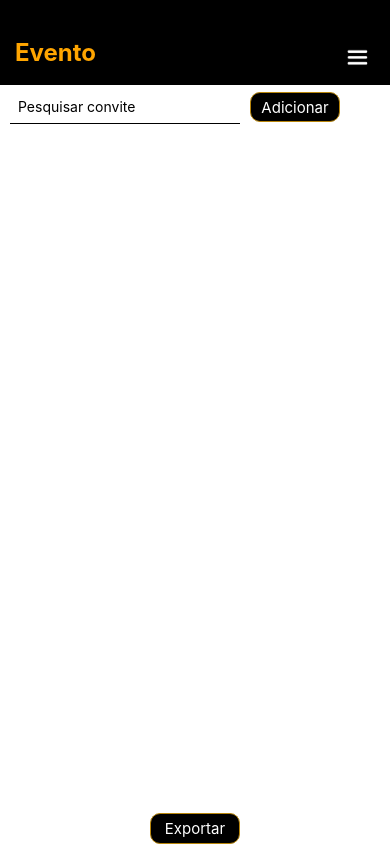
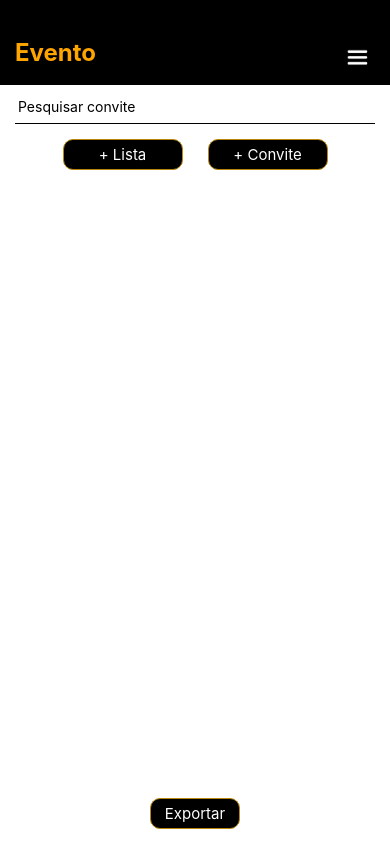
Before and after one commit to TheMatheusVieira/ilumi, a React Native app: screen /Evento in a window 390 px wide. Built offline with nearby package versions, Linux system fonts and the light colour scheme.

Commit message:
save1.14.09.2024

```diff
--- a/Eventos/EventScreen.js
+++ b/Eventos/EventScreen.js
@@ -95,17 +95,27 @@ const EventScreen = ({ navigation }) => {
         </TouchableOpacity>
       </View>
 
-      <View style={styles.inputContainer}>
-        <TextInput
+<View style={styles.pesquisarConv}>
+      <TextInput
           style={styles.input}
           placeholder="Pesquisar convite"
           onChangeText={(text) => setSearchTerm(text)}
           value={searchTerm}
         />
+</View>
+
+      <View style={styles.inputContainer}>
+
         <TouchableOpacity style={styles.addButton} onPress={() => setShowAddConvidado(true)}>
-          <Text style={styles.addButtonText}>Adicionar</Text>
+          <Text style={styles.addButtonText}>+ Lista</Text>
         </TouchableOpacity>
+
+        <TouchableOpacity style={styles.addButton}>
+          <Text style={styles.addButtonText}>+ Convite</Text>
+      </TouchableOpacity>
+
       </View>
+
 
       <Modal
         visible={showAddConvite}
@@ -143,7 +153,6 @@ const EventScreen = ({ navigation }) => {
     </View>
   );
 };
-
 
 
 const styles = StyleSheet.create({
@@ -213,20 +222,22 @@ inputContainer: {
   flexDirection: 'row',
   alignItems: 'center',
   marginVertical: 5,
-
+  gap: 25,
+  justifyContent: 'center'
   //paddingBottom: 100, // Ajuste o padding para caber a lista
 },
 input: {
   borderBottomWidth: 1,
   borderBottomColor: 'black',
   padding: 8,
-  width: 230,
+  paddingHorizontal: 3,
   marginRight: 10,
   marginLeft: 10,
 },
 addButton: {
-  width: 90,
-  height: 30,
+  paddingHorizontal: 20,
+  width: 120,
+  paddingVertical: 5,
   backgroundColor: 'black',
   borderRadius: 10,
   alignContent: 'center',
@@ -246,6 +257,7 @@ addButtonText: {
 exportButtonContainer: {
   position: 'static',
   marginTop: 15,
+  marginBottom: 15,
   justifyContent: 'center',
   alignItems: 'center',
   width: '100%',
@@ -311,6 +323,19 @@ quadro: {
   fontSize: 18,
   height: 44,
 },
+ticonvites: {
+  gap: 70,
+  textAlign: 'center',
+  marginTop: 10,
+  marginBottom: 10,
+},
+ticonviteslinha: {
+
+},
+pesquisarConv: {
+  margin: 5,
+  marginBottom: 10
+},
 });
 
 export default EventScreen;
```
